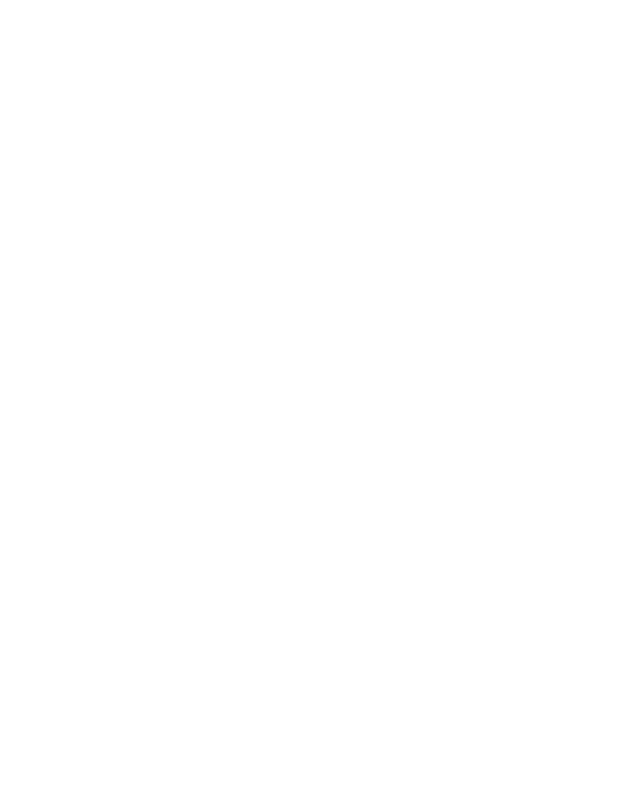
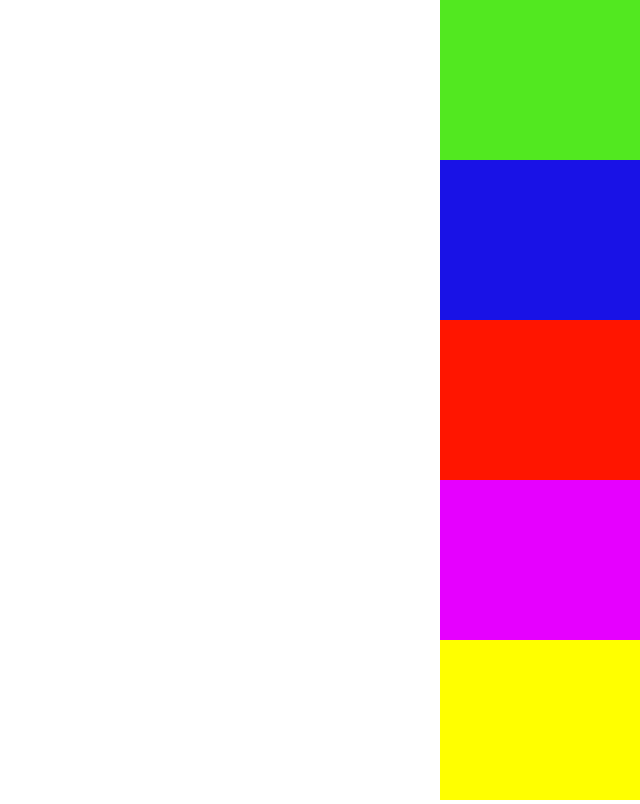
Before and after one commit to kusa-mochi/baby-drawing, a Vue app in the folder baby-drawing/: page / in a window 1280 px wide. Shown: the whole page, without its empty margins (640-1280 px from the left). Built offline with nearby package versions, Linux system fonts and the light colour scheme.

Commit message:
カラーパレットを追加。

```diff
--- a/baby-drawing/src/App.vue
+++ b/baby-drawing/src/App.vue
@@ -1,15 +1,45 @@
 <template>
   <div id="app">
-    <drawing-canvas />
+    <drawing-canvas :width="canvasWidth" :height="canvasHeight" />
+    <color-palettes :width="paletteWidth" :height="paletteHeight" :colors="paletteColors" />
   </div>
 </template>
 
 <script>
-import DrawingCanvas from "./components/DrawingCanvas.vue";
+import DrawingCanvas from "./components/DrawingCanvas";
+import ColorPalettes from "./components/ColorPalettes";
 
 export default {
   components: {
+    ColorPalettes,
     DrawingCanvas,
+  },
+  computed: {
+    canvasHeight: {
+      get() {
+        return window.innerHeight;
+      },
+    },
+    canvasWidth: {
+      get() {
+        return window.innerWidth - this.$store.state.paletteWidth;
+      },
+    },
+    paletteHeight: {
+      get() {
+        return window.innerHeight;
+      },
+    },
+    paletteWidth: {
+      get() {
+        return this.$store.state.paletteWidth;
+      },
+    },
+    paletteColors: {
+      get() {
+        return this.$store.state.paletteColors;
+      },
+    },
   },
   name: "App",
 };
@@ -21,6 +51,12 @@ export default {
   padding: 0;
 }
 #app {
+  display: flex;
+  flex-direction: row;
+  flex-wrap: nowrap;
+  justify-content: center;
+  align-items: flex-start;
+
   font-family: Avenir, Helvetica, Arial, sans-serif;
   color: #2c3e50;
 }
--- /dev/null
+++ b/baby-drawing/src/components/ColorPalettes.vue
@@ -0,0 +1,59 @@
+<template>
+  <div
+    class="color-palettes"
+    :style="`position: relative; height: ${height}px; width: ${width}px;`"
+  >
+    <div
+      v-for="(c, iColor) in colors"
+      :key="iColor"
+      :style="`background-color: ${c}; height: calc(100%/${numColors}); width: ${width}px;`"
+      @pointerover="penColor = c"
+      class="palette"
+    ></div>
+  </div>
+</template>
+
+<script>
+export default {
+  computed: {
+    numColors: {
+      get() {
+        return this.colors.length;
+      },
+    },
+    penColor: {
+      set(newValue) {
+        this.$store.state.penColor = newValue;
+      },
+    },
+  },
+  name: "ColorPalettes",
+  props: {
+    colors: {
+      type: Array,
+      required: false,
+      default() {
+        return ["red", "green", "blue"];
+      },
+    },
+    height: {
+      type: Number,
+      required: true,
+    },
+    width: {
+      type: Number,
+      required: true,
+    },
+  },
+};
+</script>
+
+<style lang="scss" scoped>
+.color-palettes {
+  display: flex;
+  flex-direction: column;
+  flex-wrap: nowrap;
+  justify-content: space-between;
+  align-items: flex-start;
+}
+</style>
--- a/baby-drawing/src/components/DrawingCanvas.vue
+++ b/baby-drawing/src/components/DrawingCanvas.vue
@@ -12,6 +12,16 @@ export default {
   beforeDestroy() {
     window.removeEventListener("keydown", this.keyAction);
   },
+  computed: {
+    penColor: {
+      get() {
+        return this.$store.state.penColor;
+      },
+      set(newValue) {
+        this.$store.state.penColor = newValue;
+      },
+    },
+  },
   created() {
     window.addEventListener("keydown", this.keyAction);
   },
@@ -20,7 +30,6 @@ export default {
       canvas: null,
       ctx: null,
       painting: false,
-      penColor: "green",
       vueCanvas: null,
     };
   },
@@ -59,10 +68,20 @@ export default {
     this.canvas = document.getElementById("drawing-canvas");
     this.ctx = this.canvas.getContext("2d");
     this.vueCanvas = this.ctx;
-    this.canvas.height = window.innerHeight;
-    this.canvas.width = window.innerWidth;
+    this.canvas.height = this.height;
+    this.canvas.width = this.width;
   },
   name: "DrawingCanvas",
+  props: {
+    height: {
+      type: Number,
+      required: true,
+    },
+    width: {
+      type: Number,
+      required: true,
+    },
+  },
 };
 </script>
 
--- a/baby-drawing/src/store/index.js
+++ b/baby-drawing/src/store/index.js
@@ -5,6 +5,11 @@ Vue.use(Vuex)
 
 export default new Vuex.Store({
   state: {
+    paletteWidth: 200,
+    paletteColors: [
+      "#52e820", "#1912e6", "#ff1500", "#e600ff", "#ffff00"
+    ],
+    penColor: "#169632"
   },
   mutations: {
   },
```
